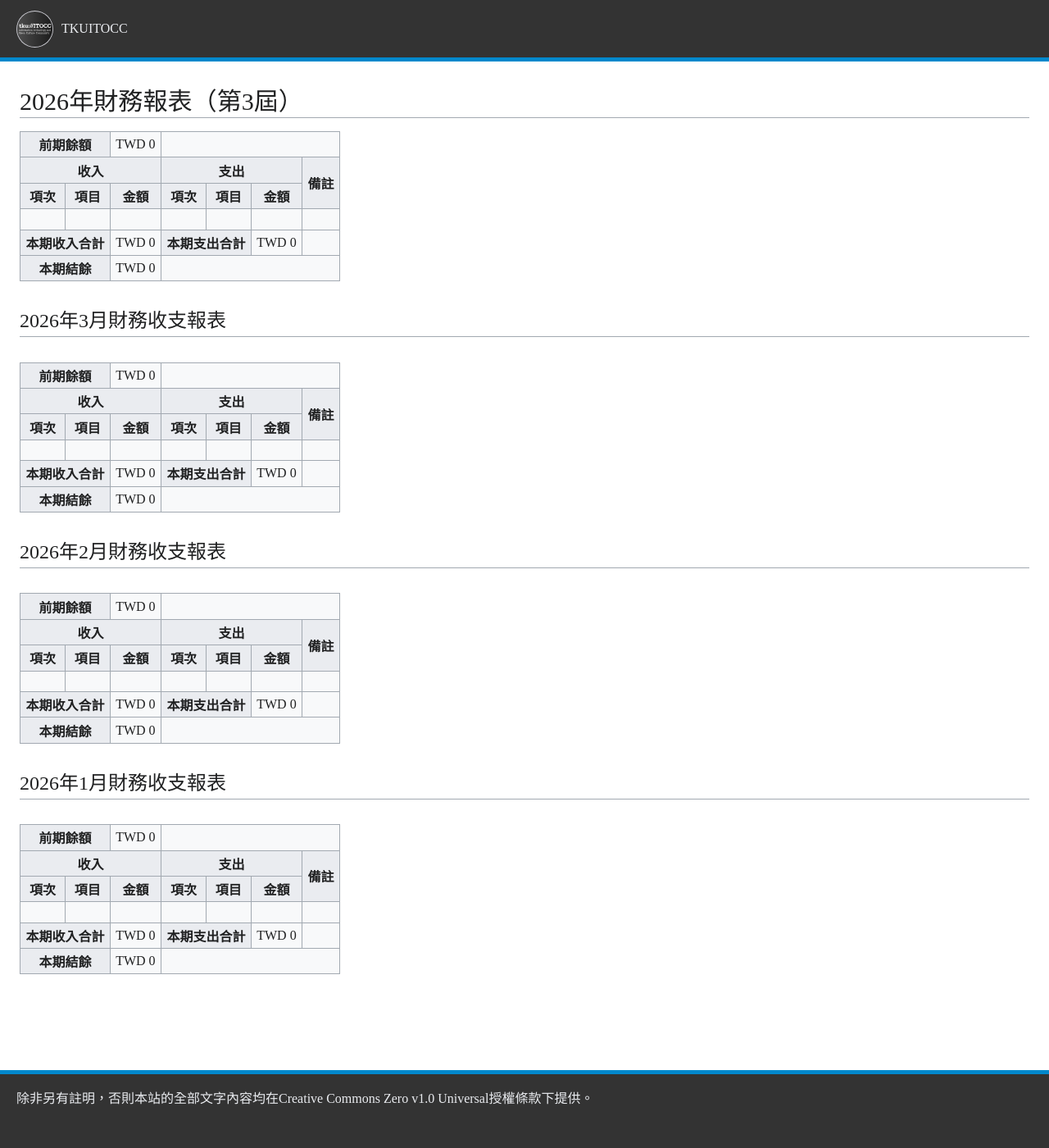
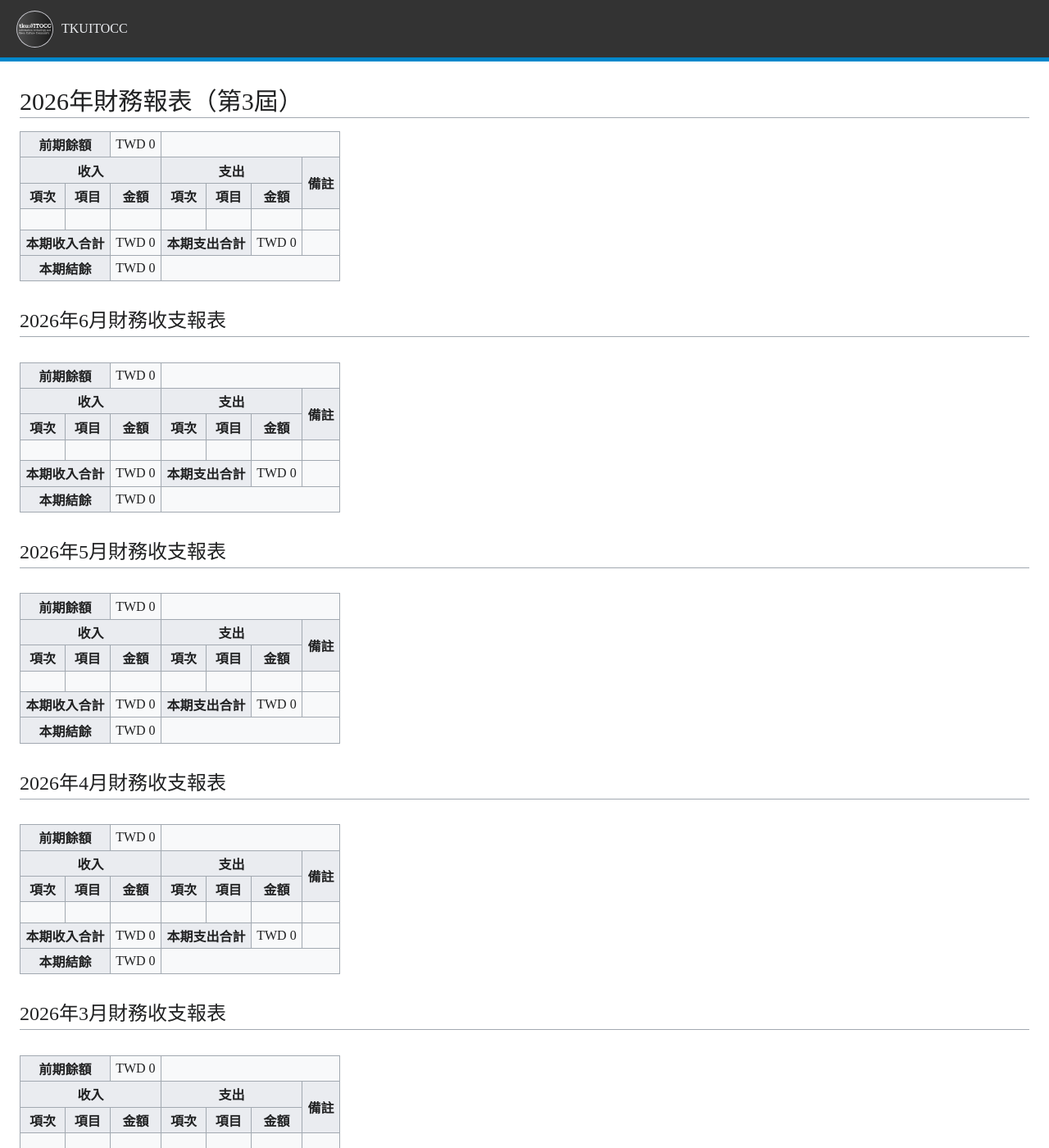
Before and after one commit to tkuitocc/tkuitocc.github.io, a Jekyll site: the page built from docs/zh-Hant-TW/2026/財務報表.md, in a window 1280 px wide and 1400 px high. Shown: the whole window at 82% size. Built offline with Jekyll 4.4.1, drawn with Linux system fonts in a browser that asks for light colours; our own code applies the rules of GitHub Pages for plain Markdown files.

```diff
--- a/docs/zh-Hant-TW/2026/財務報表.md
+++ b/docs/zh-Hant-TW/2026/財務報表.md
@@ -31,6 +31,162 @@
 <td></td>
 <td style="text-align: right;"></td>
 <td rowspan="2"></td>
+</tr>
+</tbody>
+<tfoot>
+<tr>
+<th colspan="2">本期收入合計</th>
+<td style="text-align: right;">TWD 0</td>
+<th colspan="2">本期支出合計</th>
+<td style="text-align: right;">TWD 0</td>
+<td></td>
+</tr>
+<tr>
+<th colspan="2">本期結餘</th>
+<td style="text-align: right;">TWD 0</td>
+<td colspan="4"></td>
+</tr>
+</tfoot>
+</table>
+</div>
+
+## 2026年6月財務收支報表
+
+<div class="table-wrapper" style="overflow-x: auto;">
+<table class="wikitable">
+<thead>
+<tr>
+<th colspan="2">前期餘額</th>
+<td style="text-align: right;">TWD 0</td>
+<td colspan="4"></td>
+</tr>
+<tr>
+<th colspan="3">收入</th>
+<th colspan="3">支出</th>
+<th rowspan="2">備註</th>
+</tr>
+<tr>
+<th>項次</th>
+<th>項目</th>
+<th>金額</th>
+<th>項次</th>
+<th>項目</th>
+<th>金額</th>
+</tr>
+</thead>
+<tbody>
+<tr>
+<td style="text-align: right;">&nbsp;</td>
+<td></td>
+<td style="text-align: right;"></td>
+<td style="text-align: right;"></td>
+<td></td>
+<td style="text-align: right;"></td>
+<td rowspan="0"></td>
+</tr>
+</tbody>
+<tfoot>
+<tr>
+<th colspan="2">本期收入合計</th>
+<td style="text-align: right;">TWD 0</td>
+<th colspan="2">本期支出合計</th>
+<td style="text-align: right;">TWD 0</td>
+<td></td>
+</tr>
+<tr>
+<th colspan="2">本期結餘</th>
+<td style="text-align: right;">TWD 0</td>
+<td colspan="4"></td>
+</tr>
+</tfoot>
+</table>
+</div>
+
+## 2026年5月財務收支報表
+
+<div class="table-wrapper" style="overflow-x: auto;">
+<table class="wikitable">
+<thead>
+<tr>
+<th colspan="2">前期餘額</th>
+<td style="text-align: right;">TWD 0</td>
+<td colspan="4"></td>
+</tr>
+<tr>
+<th colspan="3">收入</th>
+<th colspan="3">支出</th>
+<th rowspan="2">備註</th>
+</tr>
+<tr>
+<th>項次</th>
+<th>項目</th>
+<th>金額</th>
+<th>項次</th>
+<th>項目</th>
+<th>金額</th>
+</tr>
+</thead>
+<tbody>
+<tr>
+<td style="text-align: right;">&nbsp;</td>
+<td></td>
+<td style="text-align: right;"></td>
+<td style="text-align: right;"></td>
+<td></td>
+<td style="text-align: right;"></td>
+<td rowspan="0"></td>
+</tr>
+</tbody>
+<tfoot>
+<tr>
+<th colspan="2">本期收入合計</th>
+<td style="text-align: right;">TWD 0</td>
+<th colspan="2">本期支出合計</th>
+<td style="text-align: right;">TWD 0</td>
+<td></td>
+</tr>
+<tr>
+<th colspan="2">本期結餘</th>
+<td style="text-align: right;">TWD 0</td>
+<td colspan="4"></td>
+</tr>
+</tfoot>
+</table>
+</div>
+
+## 2026年4月財務收支報表
+
+<div class="table-wrapper" style="overflow-x: auto;">
+<table class="wikitable">
+<thead>
+<tr>
+<th colspan="2">前期餘額</th>
+<td style="text-align: right;">TWD 0</td>
+<td colspan="4"></td>
+</tr>
+<tr>
+<th colspan="3">收入</th>
+<th colspan="3">支出</th>
+<th rowspan="2">備註</th>
+</tr>
+<tr>
+<th>項次</th>
+<th>項目</th>
+<th>金額</th>
+<th>項次</th>
+<th>項目</th>
+<th>金額</th>
+</tr>
+</thead>
+<tbody>
+<tr>
+<td style="text-align: right;">&nbsp;</td>
+<td></td>
+<td style="text-align: right;"></td>
+<td style="text-align: right;"></td>
+<td></td>
+<td style="text-align: right;"></td>
+<td rowspan="0"></td>
 </tr>
 </tbody>
 <tfoot>
```
Also changed, not shown: docs/en-US/2026/Financial_reports.md (+156 -0 lines), docs/en-US/2026/News.md (+1 -1 lines), docs/zh-Hant-TW/2026/最新消息.md (+1 -1 lines).
